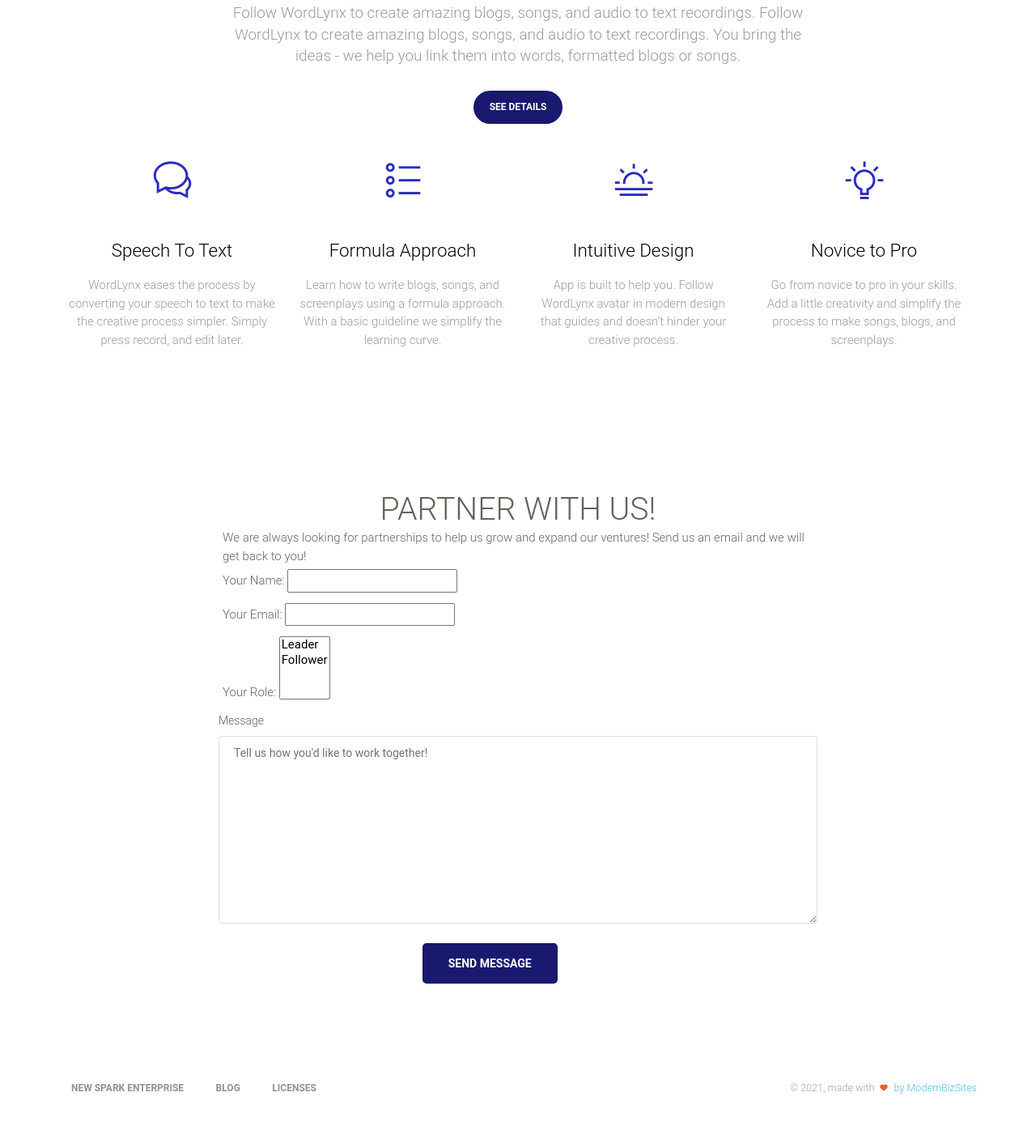
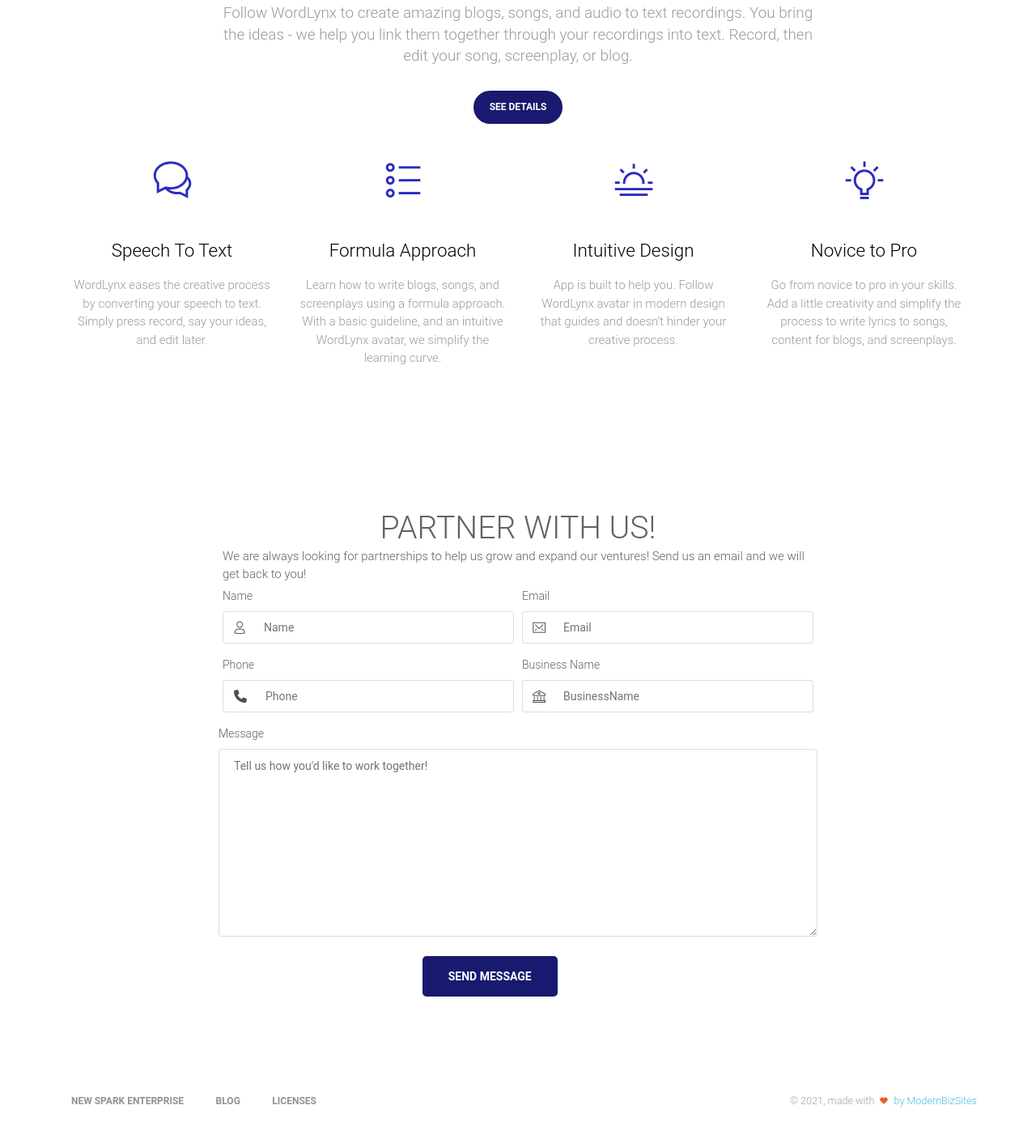
Before and after one commit to thesparrow/wordlynx, a website: page index.html in a window 1280 px wide. Shown: the part 987-2389 px from the top of the page at 81% size. Drawn offline with Linux system fonts and the light colour scheme; some packages are replaced by stand-ins of ours.

Commit message:
feat: adding form fields + SEO meta tags

```diff
--- a/index.html
+++ b/index.html
@@ -25,10 +25,15 @@
     <title>
         WordLynx App by NewSparkEnterprise
     </title>
-    <meta content='width=device-width, initial-scale=1.0, maximum-scale=1.0, user-scalable=0, shrink-to-fit=no'
-        name='viewport' />
+
+    <meta content='width=device-width, initial-scale=1.0, maximum-scale=1.0, user-scalable=0, shrink-to-fit=no' name='viewport' />
+
+    <meta name="robots" content="index, follow" />
+    <meta name="description"
+        content="WordLynx: audio to speech songwriting, scripting writing and blog writing mobile application. Download today on android and iPhone." />
+    <meta name="keywords" content="Audio to text app, Songwriting app, Scripting writing app, blog app" />
+
     <!--     Fonts and icons     -->
-
     <link rel="preconnect" href="https://fonts.googleapis.com">
     <link rel="preconnect" href="https://fonts.gstatic.com" crossorigin>
     <link href="https://fonts.googleapis.com/css2?family=Lora:wght@400;600;700&display=swap" rel="stylesheet">
@@ -103,8 +108,8 @@
                                 data-aos="fade-up" data-aos-delay="100">
                         </div>
                         <div class="blurb__text text-left">
-                            <h3>Wordlynx is an intuitve word guide that helps novices and enthusiasts learn to create
-                                their own content for blogs, lyrics, and screenwriting.
+                            <h3>WordLynx is an intuitive word guide that helps novices and enthusiasts learn how to
+                                write screenplays, lyrics for songs, and blogs for media content.
                             </h3>
                         </div>
                         <div class="blurb__cta">
@@ -135,8 +140,8 @@
                     <div class="col-md-8 ml-auto mr-auto">
                         <h2 class="title">Let's talk product</h2>
                         <h5 class="description">Follow WordLynx to create amazing blogs, songs, and audio to text
-                            recordings. Follow WordLynx to create amazing blogs, songs, and audio to text recordings.
-                            You bring the ideas - we help you link them into words, formatted blogs or songs.</h5>
+                            recordings. You bring the ideas - we help you link them together through your recordings
+                            into text. Record, then edit your song, screenplay, or blog.</h5>
                         <br>
                         <a href="#paper-kit" class="btn btn-cta btn-round">See Details</a>
                     </div>
@@ -151,9 +156,8 @@
                             </div>
                             <div class="description">
                                 <h4 class="info-title">Speech To Text</h4>
-                                <p class="description">WordLynx eases the process by converting your speech to text to
-                                    make the creative process simpler. Simply press record,
-                                    and edit later.</p>
+                                <p class="description">WordLynx eases the creative process by converting your speech to
+                                    text. Simply press record, say your ideas, and edit later.</p>
                             </div>
                         </div>
                     </div>
@@ -165,7 +169,8 @@
                             <div class="description">
                                 <h4 class="info-title">Formula Approach</h4>
                                 <p>Learn how to write blogs, songs, and screenplays using a formula approach. With a
-                                    basic guideline we simplify the learning curve.</p>
+                                    basic guideline, and an intuitive WordLynx avatar, we simplify the learning curve.
+                                </p>
                             </div>
                         </div>
                     </div>
@@ -190,95 +195,13 @@
                             <div class="description">
                                 <h4 class="info-title">Novice to Pro</h4>
                                 <p>Go from novice to pro in your skills. Add a little creativity and simplify the
-                                    process to make songs, blogs, and screenplays.</p>
+                                    process to write lyrics to songs, content for blogs, and screenplays.</p>
                             </div>
                         </div>
                     </div>
                 </div>
             </div>
         </div>
-        <!--<div class="section section-dark text-center">
-      <div class="container">
-        <h2 class="title">Let's talk about us</h2>
-        <div class="row">
-          <div class="col-md-4">
-            <div class="card card-profile card-plain">
-              <div class="card-avatar">
-                <a href="#avatar">
-                  <img src="../assets/img/faces/clem-onojeghuo-3.jpg" alt="...">
-                </a>
-              </div>
-              <div class="card-body">
-                <a href="#paper-kit">
-                  <div class="author">
-                    <h4 class="card-title">Henry Ford</h4>
-                    <h6 class="card-category">Product Manager</h6>
-                  </div>
-                </a>
-                <p class="card-description text-center">
-                  Teamwork is so important that it is virtually impossible for you to reach the heights of your capabilities or make the money that you want without becoming very good at it.
-                </p>
-              </div>
-              <div class="card-footer text-center">
-                <a href="#pablo" class="btn btn-link btn-just-icon btn-neutral"><i class="fa fa-twitter"></i></a>
-                <a href="#pablo" class="btn btn-link btn-just-icon btn-neutral"><i class="fa fa-google-plus"></i></a>
-                <a href="#pablo" class="btn btn-link btn-just-icon btn-neutral"><i class="fa fa-linkedin"></i></a>
-              </div>
-            </div>
-          </div>
-          <div class="col-md-4">
-            <div class="card card-profile card-plain">
-              <div class="card-avatar">
-                <a href="#avatar">
-                  <img src="../assets/img/faces/joe-gardner-2.jpg" alt="...">
-                </a>
-              </div>
-              <div class="card-body">
-                <a href="#paper-kit">
-                  <div class="author">
-                    <h4 class="card-title">Sophie West</h4>
-                    <h6 class="card-category">Designer</h6>
-                  </div>
-                </a>
-                <p class="card-description text-center">
-                  A group becomes a team when each member is sure enough of himself and his contribution to praise the skill of the others. No one can whistle a symphony. It takes an orchestra to play it.
-                </p>
-              </div>
-              <div class="card-footer text-center">
-                <a href="#pablo" class="btn btn-link btn-just-icon btn-neutral"><i class="fa fa-twitter"></i></a>
-                <a href="#pablo" class="btn btn-link btn-just-icon btn-neutral"><i class="fa fa-google-plus"></i></a>
-                <a href="#pablo" class="btn btn-link btn-just-icon btn-neutral"><i class="fa fa-linkedin"></i></a>
-              </div>
-            </div>
-          </div>
-          <div class="col-md-4">
-            <div class="card card-profile card-plain">
-              <div class="card-avatar">
-                <a href="#avatar">
-                  <img src="../assets/img/faces/erik-lucatero-2.jpg" alt="...">
-                </a>
-              </div>
-              <div class="card-body">
-                <a href="#paper-kit">
-                  <div class="author">
-                    <h4 class="card-title">Robert Orben</h4>
-                    <h6 class="card-category">Developer</h6>
-                  </div>
-                </a>
-                <p class="card-description text-center">
-                  The strength of the team is each individual member. The strength of each member is the team. If you can laugh together, you can work together, silence isn’t golden, it’s deadly.
-                </p>
-              </div>
-              <div class="card-footer text-center">
-                <a href="#pablo" class="btn btn-link btn-just-icon btn-neutral"><i class="fa fa-twitter"></i></a>
-                <a href="#pablo" class="btn btn-link btn-just-icon btn-neutral"><i class="fa fa-google-plus"></i></a>
-                <a href="#pablo" class="btn btn-link btn-just-icon btn-neutral"><i class="fa fa-linkedin"></i></a>
-              </div>
-            </div>
-          </div>
-        </div>
-      </div>
-    </div>-->
         <div class="section landing-section" id="partner-with-us">
             <div class="container">
                 <div class="row">
@@ -286,8 +209,7 @@
                         <h2 class="text-center">PARTNER WITH US!</h2>
                         <p>We are always looking for partnerships to help us grow and expand our ventures! Send us an
                             email and we will get back to you!</p>
-                        <!--<form id="InquiryValidation" name="contact-form" method="POST" data-netlify-recaptcha="true"><input type="hidden"
-                                name="form-name" value="contact-form" />
+                        <form name="contact" method="POST" data-netlify="true">
                             <div class="form-row">
                                 <div class="form-group col-md-6">
                                     <label>Name</label>
@@ -297,7 +219,7 @@
                                                 <i class="nc-icon nc-single-02"></i>
                                             </span>
                                         </div>
-                                        <input type="text" class="form-control" placeholder="Name">
+                                        <input type="text" name="clientName" class="form-control" placeholder="Name">
                                     </div>
                                 </div>
                                 <div class="col-md-6">
@@ -308,7 +230,7 @@
                                                 <i class="nc-icon nc-email-85"></i>
                                             </span>
                                         </div>
-                                        <input type="text" class="form-control" placeholder="Email">
+                                        <input type="email" name="email" class="form-control" placeholder="Email">
                                     </div>
                                 </div>
                             </div>
@@ -321,7 +243,7 @@
                                                 <i class="fa fa-phone" aria-hidden="true"></i>
                                             </span>
                                         </div>
-                                        <input type="text" class="form-control" placeholder="Phone">
+                                        <input type="text" name="tel" class="form-control" placeholder="Phone">
                                     </div>
                                 </div>
                                 <div class="from-group col-md-6">
@@ -332,39 +254,15 @@
                                                 <i class="nc-icon nc-bank"></i>
                                             </span>
                                         </div>
-                                        <input type="text" class="form-control" placeholder="BusinessName">
+                                        <input type="text" name="businessName" class="form-control"
+                                            placeholder="BusinessName">
                                     </div>
                                 </div>
                             </div>
                             <div class="form-row">
                                 <label>Message</label>
-                                <textarea class="form-control" rows="10" placeholder="Tell us how you'd like to work together!"></textarea>
-                            </div>
-                            <div class="form-row">
-                                <div class="form-group col-md-4 ml-auto mr-auto mt-4">
-                                    <button class="btn btn-cta btn-lg btn-fill">Send Message</button>
-                                </div>
-                            </div>
-                        </form>-->
-                        <form name="contact" method="POST" data-netlify="true">
-                            <p>
-                                <label>Your Name: <input type="text" name="name" /></label>
-                            </p>
-                            <p>
-                                <label>Your Email: <input type="email" name="email" /></label>
-                            </p>
-                            <p>
-                                <label>Your Role: <select name="role[]" multiple>
-                                        <option value="leader">Leader</option>
-                                        <option value="follower">Follower</option>
-                                    </select></label>
-                            </p>
-                            <!--<p>
-                                <label>Message: <textarea name="message"></textarea></label>
-                            </p>-->
-                            <div class="form-row">
-                                <label>Message</label>
-                                <textarea name="message" class="form-control" rows="10" placeholder="Tell us how you'd like to work together!"></textarea>
+                                <textarea name="message" class="form-control" rows="10"
+                                    placeholder="Tell us how you'd like to work together!"></textarea>
                             </div>
                             <div class="form-row">
                                 <div class="form-group col-md-4 ml-auto mr-auto mt-4">
@@ -400,8 +298,8 @@
                         ©
                         <script>
                             document.write(new Date().getFullYear())
-                        </script>, made with <a href="//modernbizsites.com" target="_blank" rel="noopener noreferrer"><i
-                                class="fa fa-heart heart"></i> by ModernBizSites</a>
+                        </script>, made with <a href="//modernbizsites.com" target="_blank"
+                            rel="noopener noreferrer"><i class="fa fa-heart heart"></i> by ModernBizSites</a>
                     </span>
 
                 </div>
@@ -422,7 +320,7 @@
     <!-- Control Center for Paper Kit: parallax effects, scripts for the example pages etc -->
     <script src="../assets/js/paper-kit.js?v=2.2.0" type="text/javascript"></script>
     <!--  Google Maps Plugin    -->
-    <script type="text/javascript" src="https://maps.googleapis.com/maps/api/js?key=YOUR_KEY_HERE"></script>
+    <!--<script type="text/javascript" src="https://maps.googleapis.com/maps/api/js?key=YOUR_KEY_HERE"></script>-->
 </body>
 
 </html>
```
